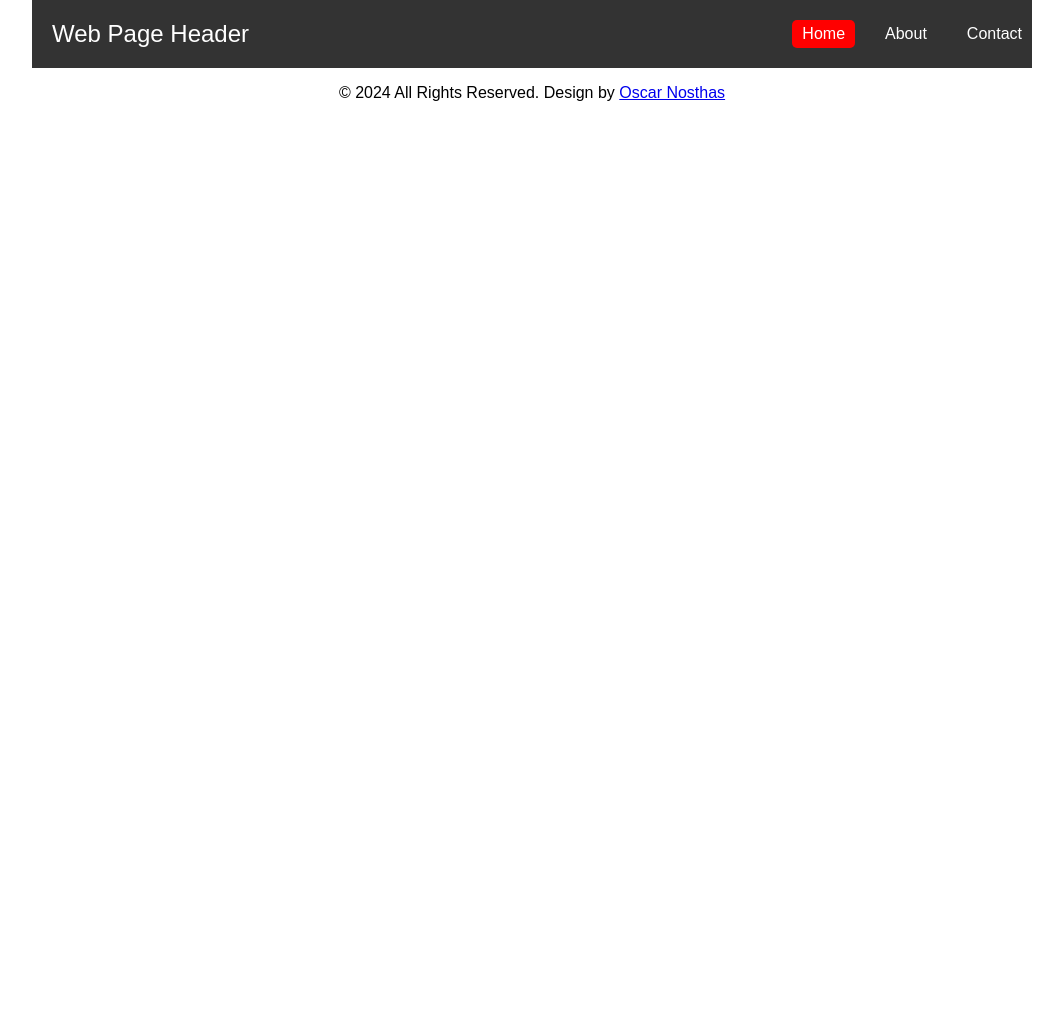
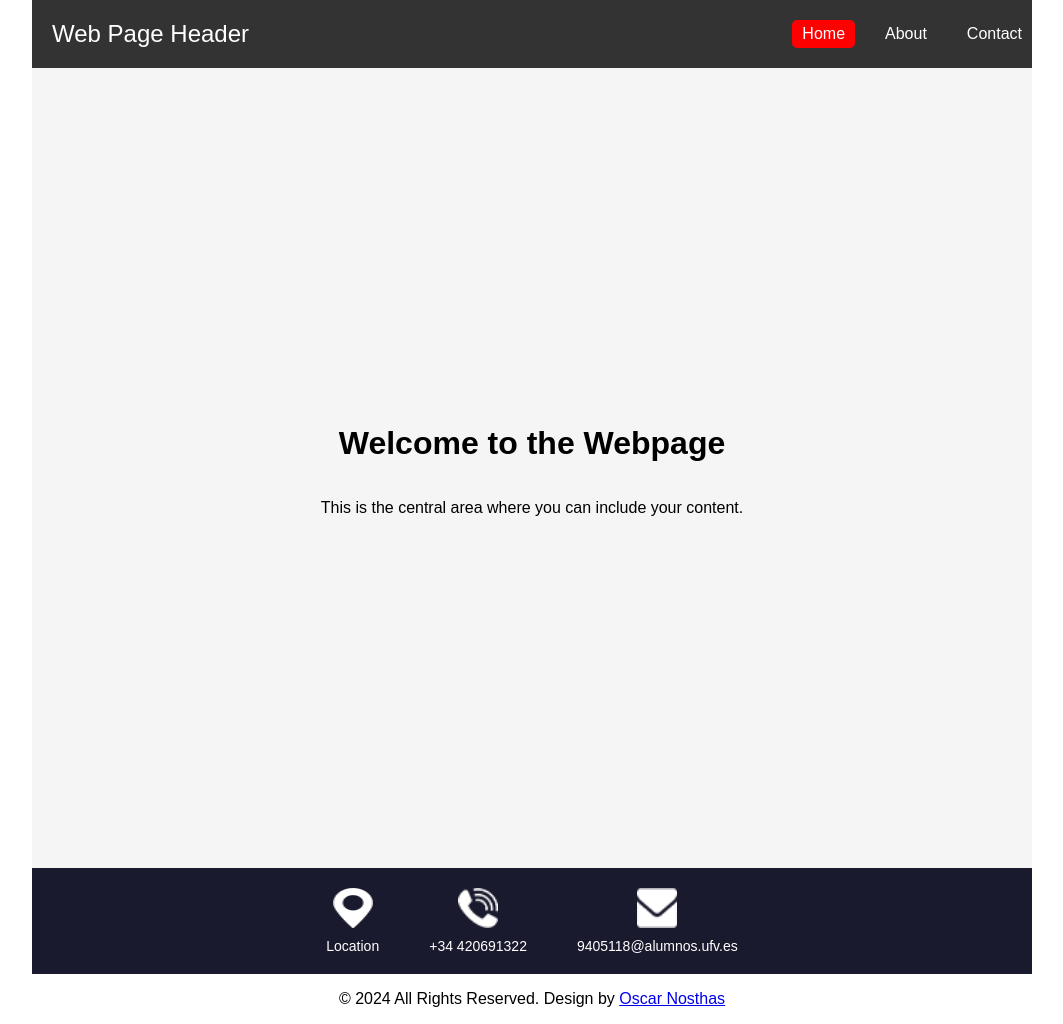
Before and after one commit to Damus360/first_web_page_2024, a plain HTML site: page index.html in a window 1280 px wide. Shown: the whole page, without its empty margins (108-1171 px from the left). Before the commit the page ends 800 px from the top, so only its background shows below. Drawn offline with Linux system fonts and the light colour scheme.

Commit message:
Adding content in HTML and images folder

```diff
--- a/index.html
+++ b/index.html
@@ -86,6 +86,45 @@
             text-decoration: underline;
         }
 
+        .content {
+            height: 800px;
+            display: flex;
+            flex-direction: column;
+            justify-content: center;
+            align-items: center;
+            background-color: #f5f5f5;
+        }
+
+        .menu {
+            background-color: #1a1a2e;
+            color: white;
+            padding: 20px 0;
+            text-align: center;
+        }
+
+        .menu-content {
+            display: flex;
+            justify-content: center;
+            gap: 50px;
+            align-items: center;
+        }
+
+        .menu-item {
+            display: flex;
+            flex-direction: column;
+            align-items: center;
+        }
+
+        .menu-item p {
+            margin: 10px 0 0;
+            font-size: 14px;
+        }
+
+        .menu-icon {
+            width: 40px;
+            height: 40px;
+        }
+
     </style>
 
 </head>
@@ -101,6 +140,28 @@
             </nav>
         </div>
     </header>
+    <main class="container">
+        <div class="content">
+            <h1>Welcome to the Webpage</h1>
+            <p>This is the central area where you can include your content.</p>
+        </div>
+        <div class="menu">
+            <div class="menu-content">
+                <div class="menu-item">
+                    <img src="./images/location-white.png" alt="Location Icon" class="menu-icon">
+                    <p>Location</p>
+                </div>
+                <div class="menu-item">
+                    <img src="./images/telephone-white.png" alt="Phone Icon" class="menu-icon">
+                    <p>+34 420691322</p>
+                </div>
+                <div class="menu-item">
+                    <img src="./images/envelope-white.png" alt="Email Icon" class="menu-icon">
+                    <p>9405118@alumnos.ufv.es</p>
+                </div>
+            </div>
+        </div>
+    </main>
     <footer class="footer_section">
         <p>&copy; 2024 All Rights Reserved. Design by <a href="#">Oscar Nosthas</a></p>
     </footer>
```
Also changed, not shown: images/envelope-white.png (added), images/location-white.png (added), images/telephone-white.png (added), 1 other file.
